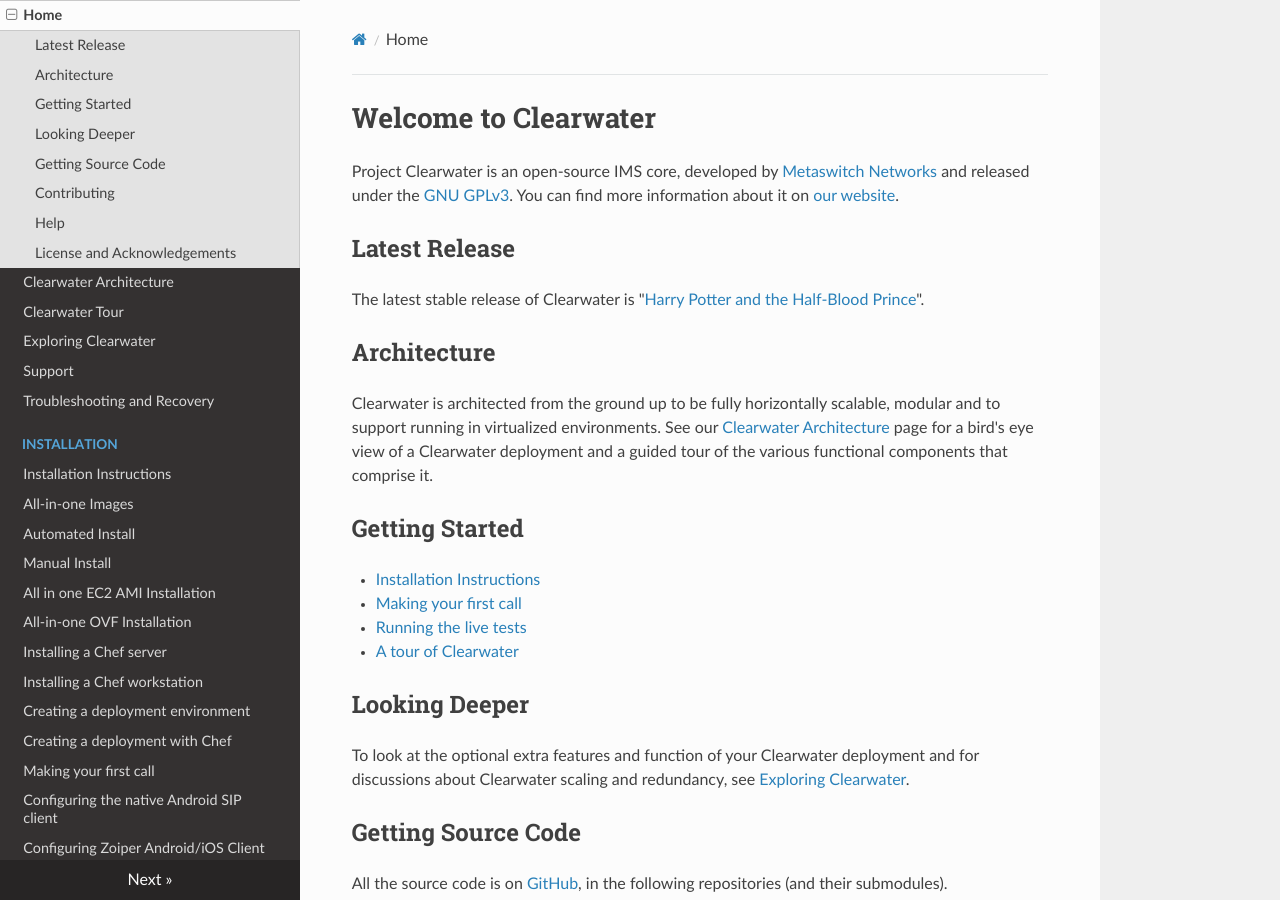
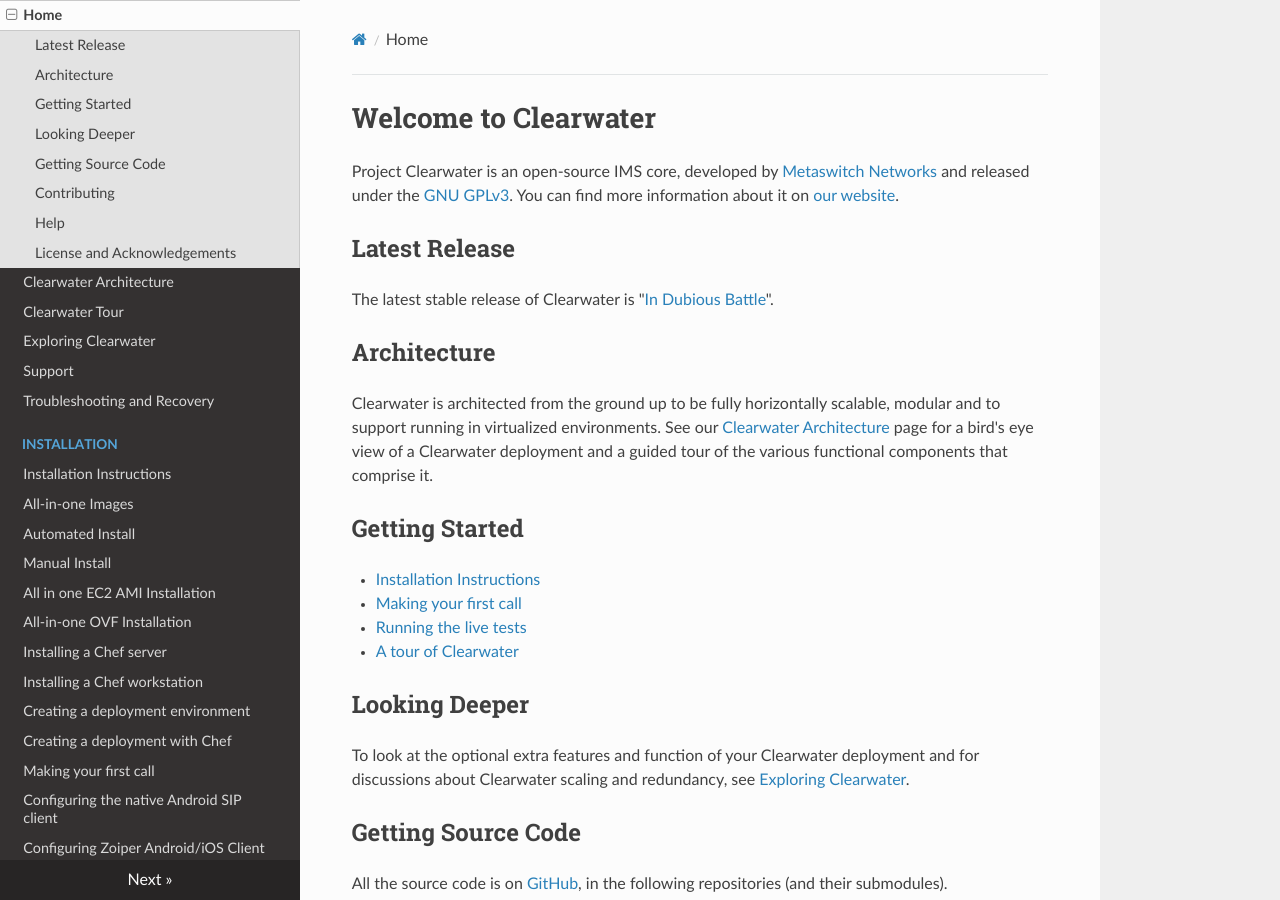
Before and after one commit to Metaswitch/clearwater-readthedocs, an MkDocs documentation site: the page built from docs/index.md, in a window 1280 px wide and 900 px high. Built offline with MkDocs 1.6.1, drawn with Linux system fonts in a browser that asks for light colours; nearby versions of some CDN libraries; old or Windows-style settings are respelled for this version of MkDocs.

Commit message:
Update to In Dubious Battle release

```diff
--- a/docs/index.md
+++ b/docs/index.md
@@ -4,7 +4,7 @@ Project Clearwater is an open-source IMS core, developed by [Metaswitch Networks
 
 ## Latest Release
 
-The latest stable release of Clearwater is "[Harry Potter and the Half-Blood Prince](https://www.goodreads.com/book/show/1.Harry_Potter_and_the_Half_Blood_Prince)".
+The latest stable release of Clearwater is "[In Dubious Battle](http://www.goodreads.com/book/show/56083.In_Dubious_Battle)".
 
 ## Architecture
 
```
